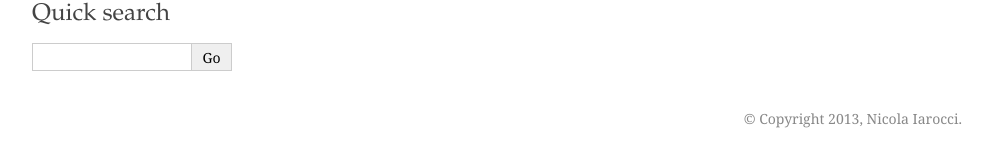
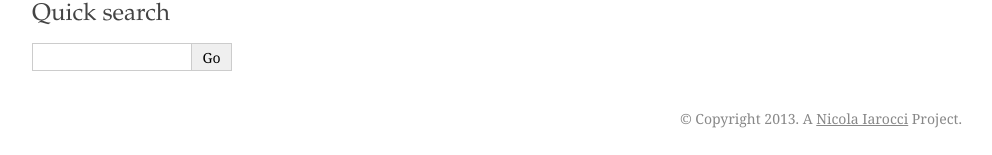
Before and after one commit to pyeve/eve, a Sphinx documentation site: the page built from docs/index.rst, in a window 1280 px wide. Shown: the part 828-983 px from the top of the page, without its empty margins (148-1140 px from the left). Built offline with Sphinx 7.4.7, drawn with Linux system fonts in a browser that asks for light colours.

Commit message:
Added link to my site

```diff
--- a/docs/conf.py
+++ b/docs/conf.py
@@ -43,7 +43,7 @@ master_doc = 'index'
 
 # General information about the project.
 project = u'Eve'
-copyright = u'%s, Nicola Iarocci' % datetime.datetime.now().year
+copyright = u'%s. A <a href="http://nicolaiarocci.com">Nicola Iarocci</a> Project' % datetime.datetime.now().year
 
 # The version info for the project you're documenting, acts as replacement for
 # |version| and |release|, also used in various other places throughout the
```
